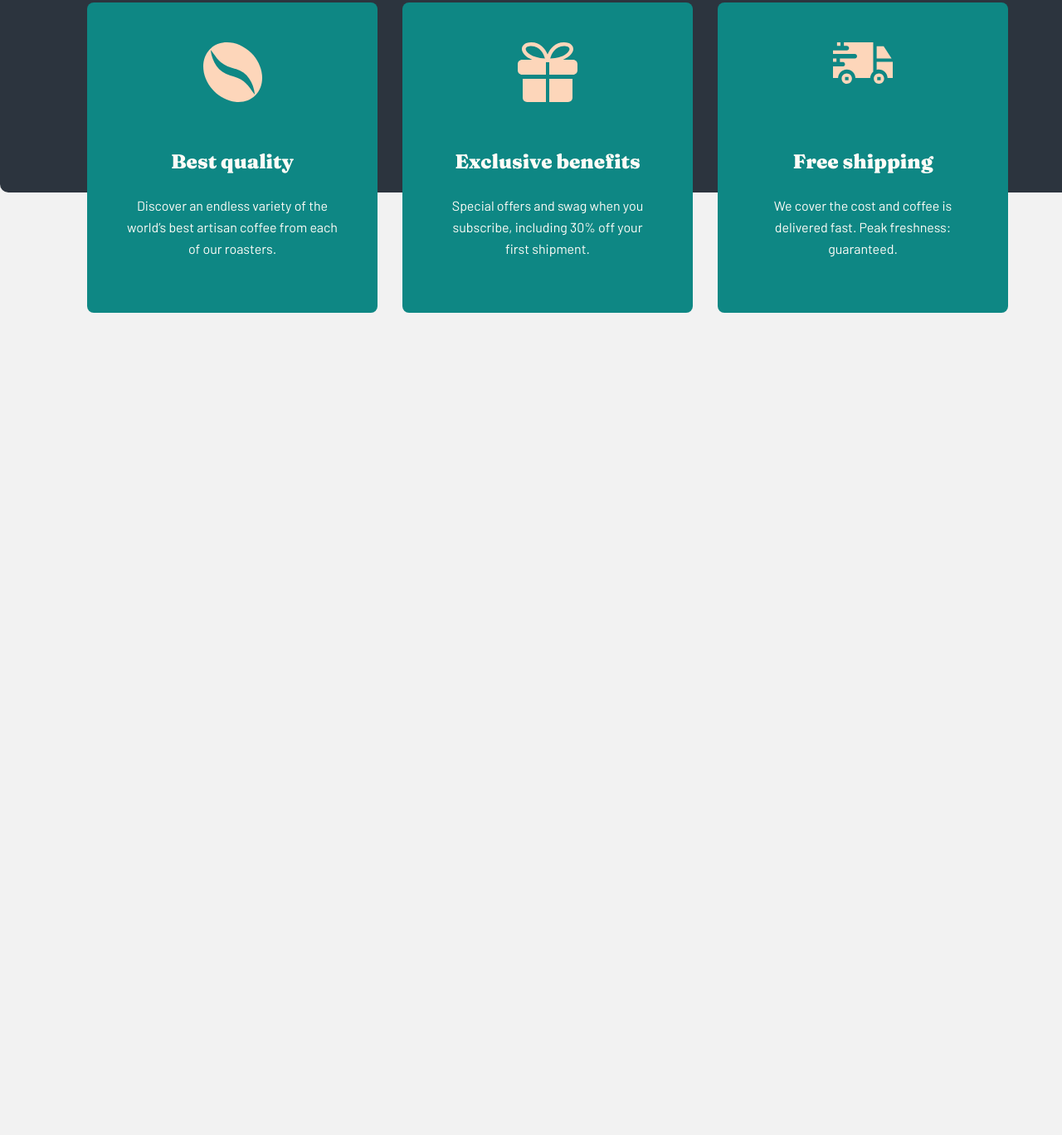
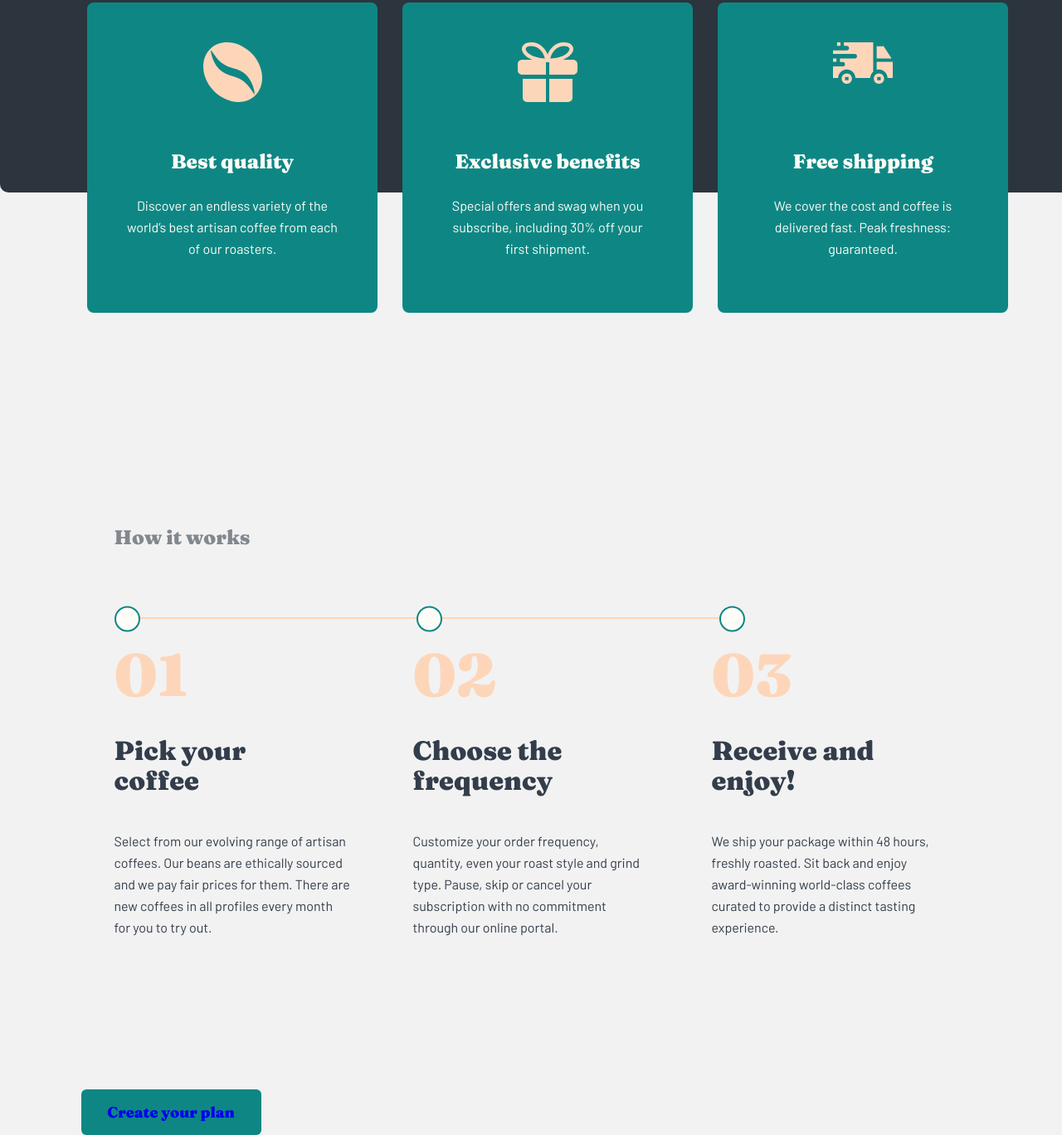
Before and after one commit to nozimjonpro/coffee-website, a plain HTML site: page index.html in a window 1280 px wide. Shown: the part 1769-3137 px from the top of the page at 83% size. Before the commit the page ends 2146 px from the top, so only its background shows below. Drawn offline with Linux system fonts and the light colour scheme.

Commit message:
Add instruction section and its styles

```diff
--- a/css/style.css
+++ b/css/style.css
@@ -216,7 +216,12 @@ img {
 
 /* Choice section styling */
 
+.choice{
+    margin-bottom: 400px;
+}
+
 .choice .container {
+
   position: relative;
   padding-top: 100px;
   padding-bottom: 317px;
@@ -244,7 +249,7 @@ img {
   color: #fefcf7;
 }
 
-.choice_list{
+.choice_list {
   position: absolute;
   top: 346px;
   left: 85px;
@@ -258,16 +263,16 @@ right: 85px;
   list-style-type: none;
 }
 
-.choice_item{
+.choice_item {
   width: 350px;
   padding: 48px;
-    background: #0E8784;
+  background: #0e8784;
   border-radius: 8px;
 }
 
-.choice_item_first::before{
+.choice_item_first::before {
   display: block;
-content: '';
+  content: "";
   width: 72px;
   height: 72px;
   margin: 0 auto;
@@ -276,9 +281,9 @@ background-image: url(../img/card3.svg);
   background-repeat: no-repeat;
 }
 
-.choice_item_second::before{
+.choice_item_second::before {
   display: block;
-content: '';
+  content: "";
   width: 72px;
   height: 72px;
   margin: 0 auto;
@@ -287,9 +292,9 @@ background-image: url(../img/card2.svg);
   background-repeat: no-repeat;
 }
 
-.choice_item_third::before{
+.choice_item_third::before {
   display: block;
-content: '';
+  content: "";
   width: 72px;
   height: 72px;
   margin: 0 auto;
@@ -298,19 +303,136 @@ background-image: url(../img/card1.svg);
   background-repeat: no-repeat;
 }
 
-.choice_item_heading{
+.choice_item_heading {
   margin-top: 0;
   margin-bottom: 24px;
+  font-family: "Fraunces", Arial, Helvetica, sans-serif;
+  font-weight: 900;
+  font-size: 24px;
+  line-height: 32px;
+  text-align: center;
+  color: #fefcf7;
+}
+
+.choice_item_text {
+  text-align: center;
+  color: #fefcf7;
+}
+
+/* instruction section styling */
+
+.instruction .container{
+width: 1045px;
+}
+
+.instruction_heading{
+    margin-top: 0;
+    margin-bottom: 80px;
     font-family: 'Fraunces', Arial, Helvetica, sans-serif;
     font-weight: 900;
 font-size: 24px;
 line-height: 32px;
-text-align: center;
-color: #FEFCF7;
+color: #83888F;
 }
 
-.choice_item_text{
+.line::before{
+display: block;
+content: '';
+width: 760px;
+height: 2px;
+background-color: #FDD6BA;
+}
 
-    text-align: center;
-color: #FEFCF7;
+.span{
+    width: 760px;
+    display: flex;
+    justify-content: space-between;
+    align-items: center;
+    transform: translateY(-50%);
 }
+
+.circles{
+display: block;
+width: 31px;
+height: 31px;
+border-radius: 50%;
+border: 2px solid #0E8784;
+background-color: #FEFCF7;;
+}
+
+.instruction_list{
+    display: flex;
+    justify-content: space-between;
+    align-items: center;
+    margin: 0;
+    margin-bottom: 118px;
+    padding: 0;
+    list-style-type: none;
+}
+
+
+.instruction_item{
+    width: 285px;
+}
+
+.instruction_item_first::before{
+    display: block;
+content: '01';
+width: 101px;
+height: 72px;
+margin-bottom: 38px;
+font-family: 'Fraunces', Arial, Helvetica, sans-serif;
+font-weight: 900;
+font-size: 72px;
+line-height: 72px;
+color: #FDD6BA;
+}
+
+.instruction_item_second::before{
+    display: block;
+content: '02';
+width: 101px;
+height: 72px;
+margin-bottom: 38px;
+font-family: 'Fraunces', Arial, Helvetica, sans-serif;
+font-weight: 900;
+font-size: 72px;
+line-height: 72px;
+color: #FDD6BA;
+}
+
+.instruction_item_third::before{
+    display: block;
+content: '03';
+width: 101px;
+height: 72px;
+margin-bottom: 38px;
+font-family: 'Fraunces', Arial, Helvetica, sans-serif;
+font-weight: 900;
+font-size: 72px;
+line-height: 72px;
+color: #FDD6BA;
+}
+
+.instruction_item_heading{
+    width: 255px;
+    margin-top: 0;
+    margin-bottom: 42px;
+    font-family: 'Fraunces', Arial, Helvetica, sans-serif;
+    font-weight: 900;
+font-size: 32px;
+line-height: 36px;
+color: #333D4B;
+}
+
+.instruction_item_text{
+    margin-top: 0;
+    margin-bottom: 64px;
+    color: #333D4B;
+
+}
+
+.instruction .button{
+    background: #0E8784;
+    transform: translateX(-40px);
+}
--- a/index.html
+++ b/index.html
@@ -93,17 +93,69 @@
           <ul class="choice_list">
             <li class="choice_item choice_item_first">
               <h3 class="choice_item_heading">Best quality</h3>
-                  <p class="choice_item_text">Discover an endless variety of the world’s best artisan coffee from each of our roasters.</p>
+              <p class="choice_item_text">
+                Discover an endless variety of the world’s best artisan coffee
+                from each of our roasters.
+              </p>
             </li>
             <li class="choice_item choice_item_second">
               <h3 class="choice_item_heading">Exclusive benefits</h3>
-                <p class="choice_item_text">Special offers and swag when you subscribe, including 30% off your first shipment.</p>
+              <p class="choice_item_text">
+                Special offers and swag when you subscribe, including 30% off
+                your first shipment.
+              </p>
             </li>
             <li class="choice_item choice_item_third">
               <h3 class="choice_item_heading">Free shipping</h3>
-                <p class="choice_item_text">We cover the cost and coffee is delivered fast. Peak freshness: guaranteed.</p>
+              <p class="choice_item_text">
+                We cover the cost and coffee is delivered fast. Peak freshness:
+                guaranteed.
+              </p>
             </li>
           </ul>
+        </div>
+      </section>
+
+      <!-- Instruction section starting -->
+
+      <section class="instruction">
+        <div class="container">
+
+          <h2 class="instruction_heading">How it works</h2>
+          <div class="line">
+            <span class="span">
+                <span class="circles"></span><span class="circles"></span
+                ><span class="circles"></span>
+              </span>
+            <ul class="instruction_list">
+              <li class="instruction_item instruction_item_first">
+                <h3 class="instruction_item_heading">Pick your coffee</h3>
+                <p class="instruction_item_text">
+                  Select from our evolving range of artisan coffees. Our beans
+                  are ethically sourced and we pay fair prices for them. There
+                  are new coffees in all profiles every month for you to try
+                  out.
+                </p>
+              </li>
+              <li class="instruction_item instruction_item_second">
+                <h3 class="instruction_item_heading">Choose the frequency</h3>
+                <p class="instruction_item_text">
+                  Customize your order frequency, quantity, even your roast
+                  style and grind type. Pause, skip or cancel your subscription
+                  with no commitment through our online portal.
+                </p>
+              </li>
+              <li class="instruction_item instruction_item_third">
+                <h3 class="instruction_item_heading">Receive and enjoy!</h3>
+                <p class="instruction_item_text">
+                  We ship your package within 48 hours, freshly roasted. Sit
+                  back and enjoy award-winning world-class coffees curated to
+                  provide a distinct tasting experience.
+                </p>
+              </li>
+            </ul>
+          </div>
+          <a class="button" href="#">Create your plan</a>
         </div>
       </section>
     </main>
```
Lines whose indentation alone changed are shown as unchanged.
